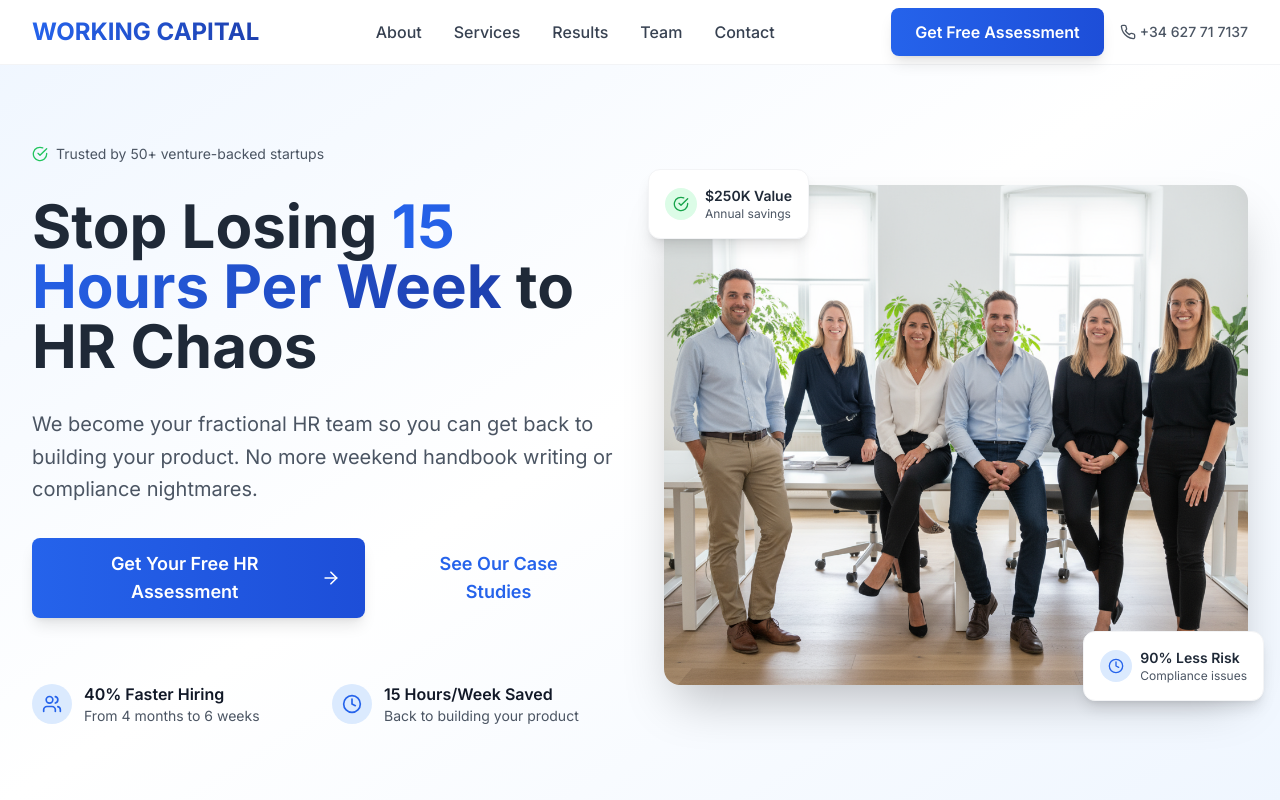
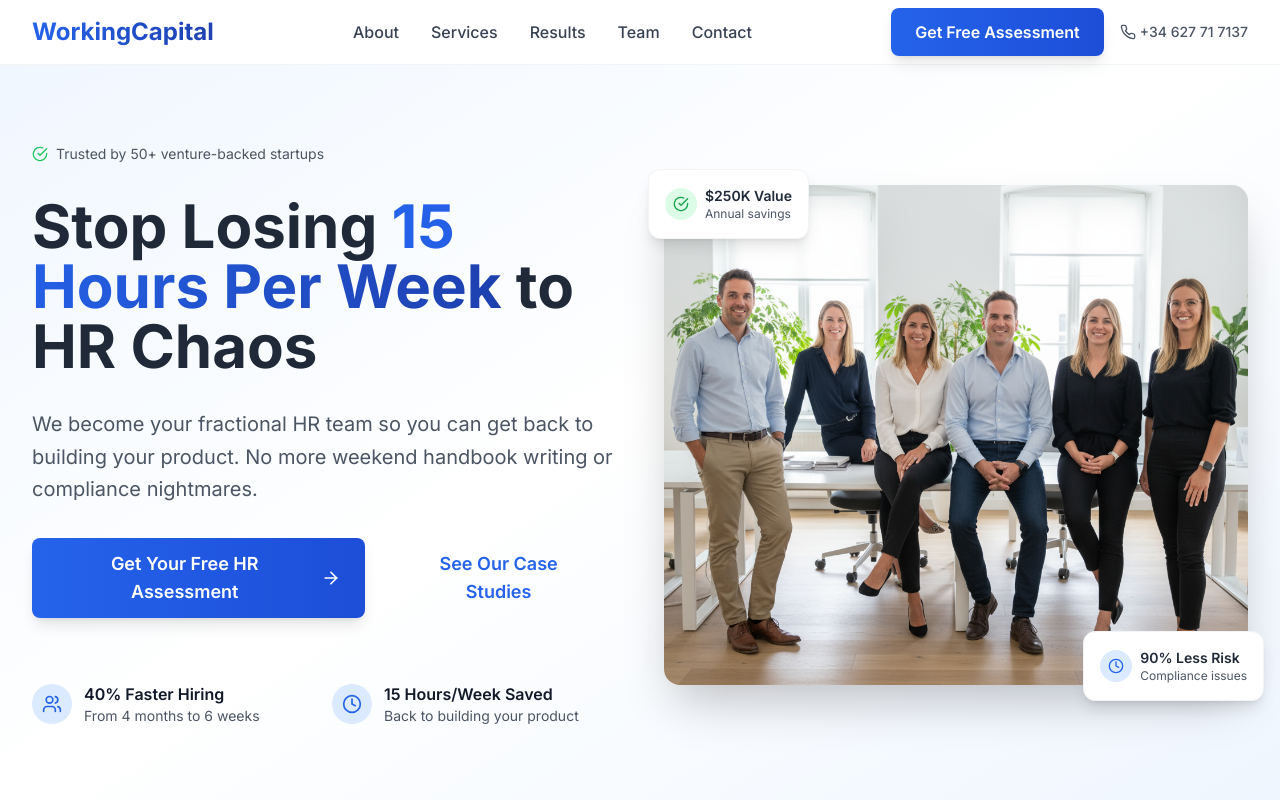
Before and after one commit to peter-workingcapital/workingcapital-website4, a Next.js app: page / in a window 1280 px wide. Shown: the top 800 px of the page. Built offline with nearby package versions, Linux system fonts and the light colour scheme.

Commit message:
Update Header.tsx

```diff
--- a/components/Header.tsx
+++ b/components/Header.tsx
@@ -38,7 +38,7 @@ const Header = () => {
             className="flex items-center"
           >
             <h1 className="text-2xl font-bold gradient-text">
-              WORKING CAPITAL
+              WorkingCapital
             </h1>
           </motion.div>
 
```
